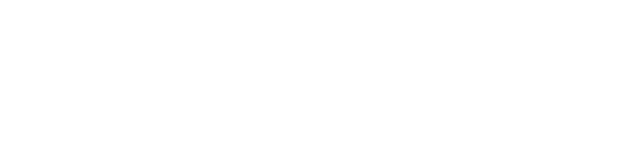
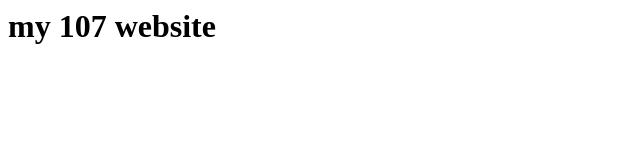
Before and after one commit to sbeale1/beale, a plain HTML site: page index.html in a window 1280 px wide. Shown: the whole page, without its empty margins (0-640 px from the left). Drawn offline with Linux system fonts and the light colour scheme.

Commit message:
Update index.html

```diff
--- a/index.html
+++ b/index.html
@@ -3,5 +3,6 @@
     <title>my 107 website</title>
   </head>
   <body>
+    <h1>my 107 website</h1>
   </body>
 </html>
```
